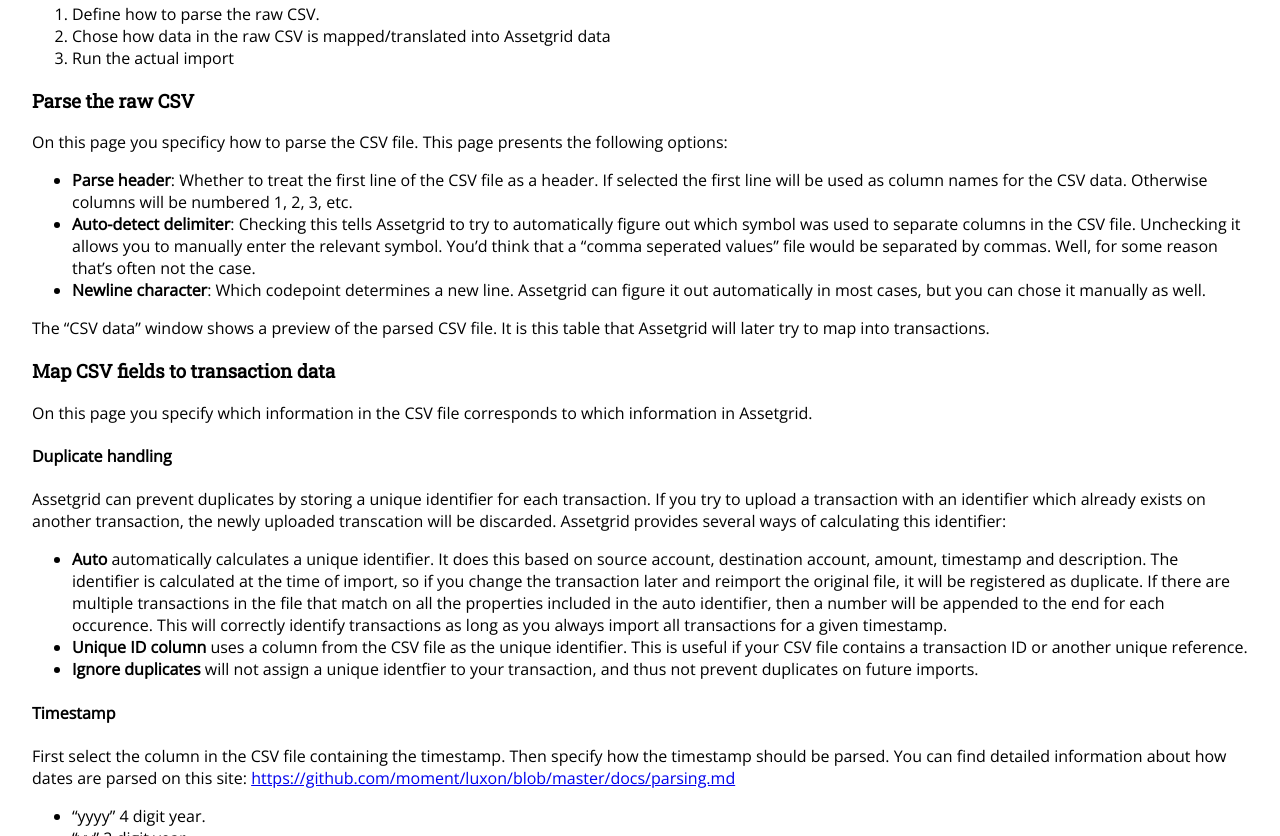
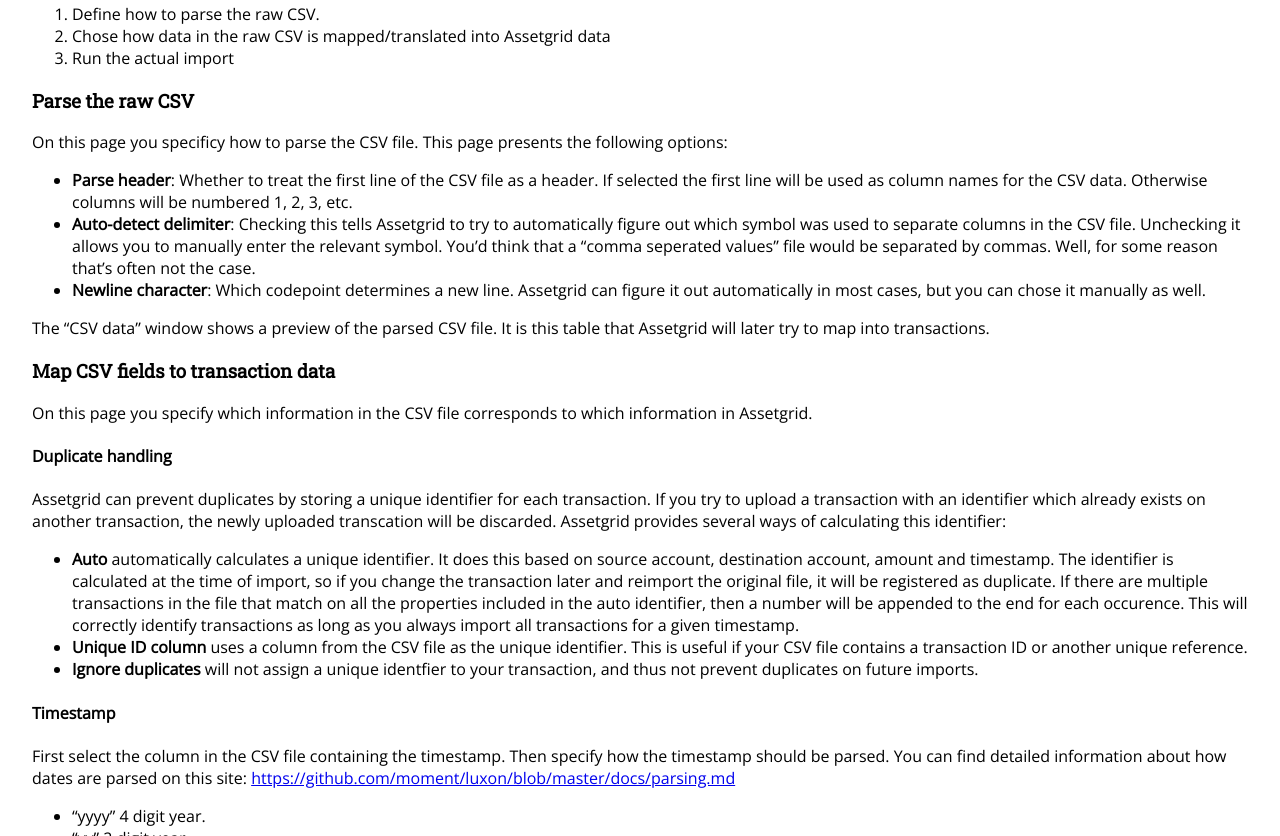
Before and after one commit to assetgrid/website, an Astro site: page /reference in a window 1280 px wide. Shown: the part 336-1172 px from the top of the page. Built offline with nearby package versions, Linux system fonts and the light colour scheme; Astro itself is replaced by a stand-in of ours.

Commit message:
Update docs

```diff
--- a/src/pages/reference.md
+++ b/src/pages/reference.md
@@ -27,7 +27,7 @@
 #### Duplicate handling
 Assetgrid can prevent duplicates by storing a unique identifier for each transaction. If you try to upload a transaction with an identifier which already exists on another transaction, the newly uploaded transcation will be discarded. Assetgrid provides several ways of calculating this identifier:
 
-* **Auto** automatically calculates a unique identifier. It does this based on source account, destination account, amount, timestamp and description. The identifier is calculated at the time of import, so if you change the transaction later and reimport the original file, it will be registered as duplicate. If there are multiple transactions in the file that match on all the properties included in the auto identifier, then a number will be appended to the end for each occurence. This will correctly identify transactions as long as you always import all transactions for a given timestamp.
+* **Auto** automatically calculates a unique identifier. It does this based on source account, destination account, amount and timestamp. The identifier is calculated at the time of import, so if you change the transaction later and reimport the original file, it will be registered as duplicate. If there are multiple transactions in the file that match on all the properties included in the auto identifier, then a number will be appended to the end for each occurence. This will correctly identify transactions as long as you always import all transactions for a given timestamp.
 * **Unique ID column** uses a column from the CSV file as the unique identifier. This is useful if your CSV file contains a transaction ID or another unique reference.
 * **Ignore duplicates** will not assign a unique identfier to your transaction, and thus not prevent duplicates on future imports.
 
```
